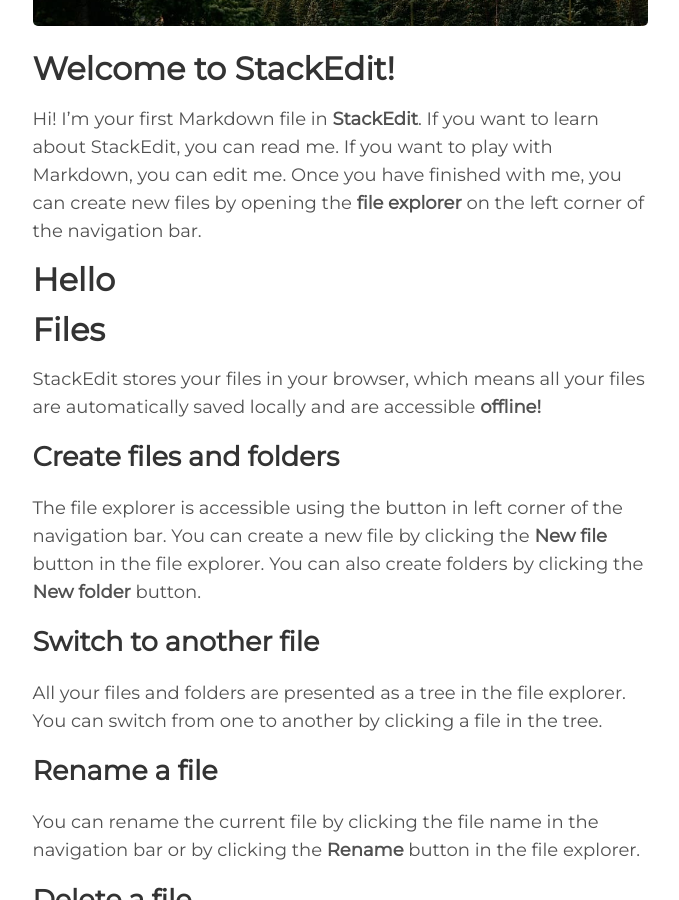
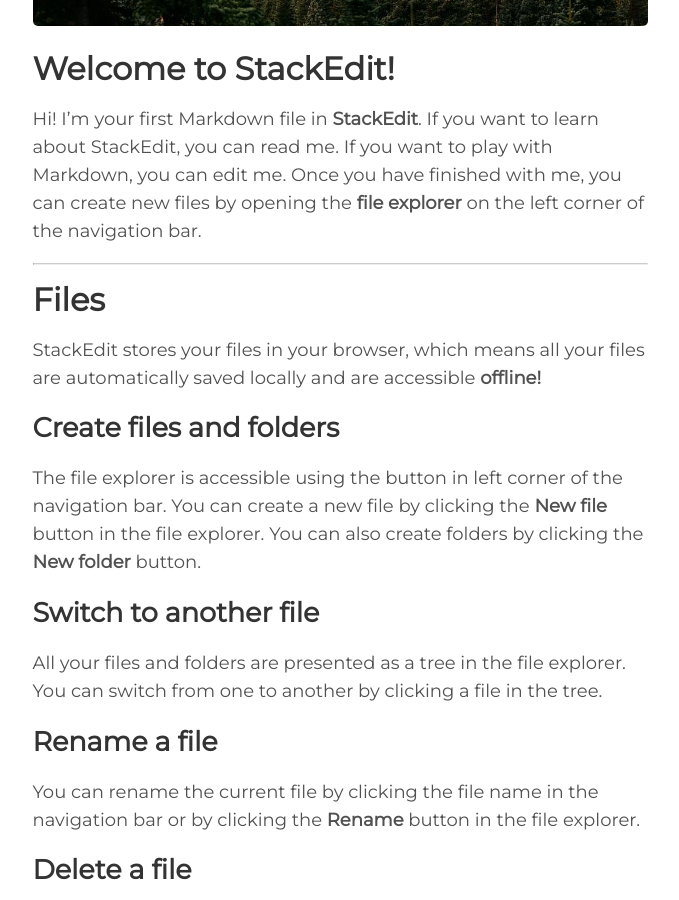
Before and after one commit to khalidlabs/khalidlabs.github.io, a Jekyll site: the page built from _posts/2019-10-10-getting-started.md, in a window 1280 px wide and 900 px high, scrolled down 555 px. Shown: the whole window, without its empty margins (300-979 px from the left). Built offline with Jekyll 4.4.1, drawn with Linux system fonts in a browser that asks for light colours; formulas are drawn with MathJax 3.

Commit message:
Update 2019-10-10-getting-started.md

```diff
--- a/_posts/2019-10-10-getting-started.md
+++ b/_posts/2019-10-10-getting-started.md
@@ -11,7 +11,8 @@
 
 Hi! I'm your first Markdown file in **StackEdit**. If you want to learn about StackEdit, you can read me. If you want to play with Markdown, you can edit me. Once you have finished with me, you can create new files by opening the **file explorer** on the left corner of the navigation bar.
 
-# Hello
+***
+
 
 # Files
 
```
